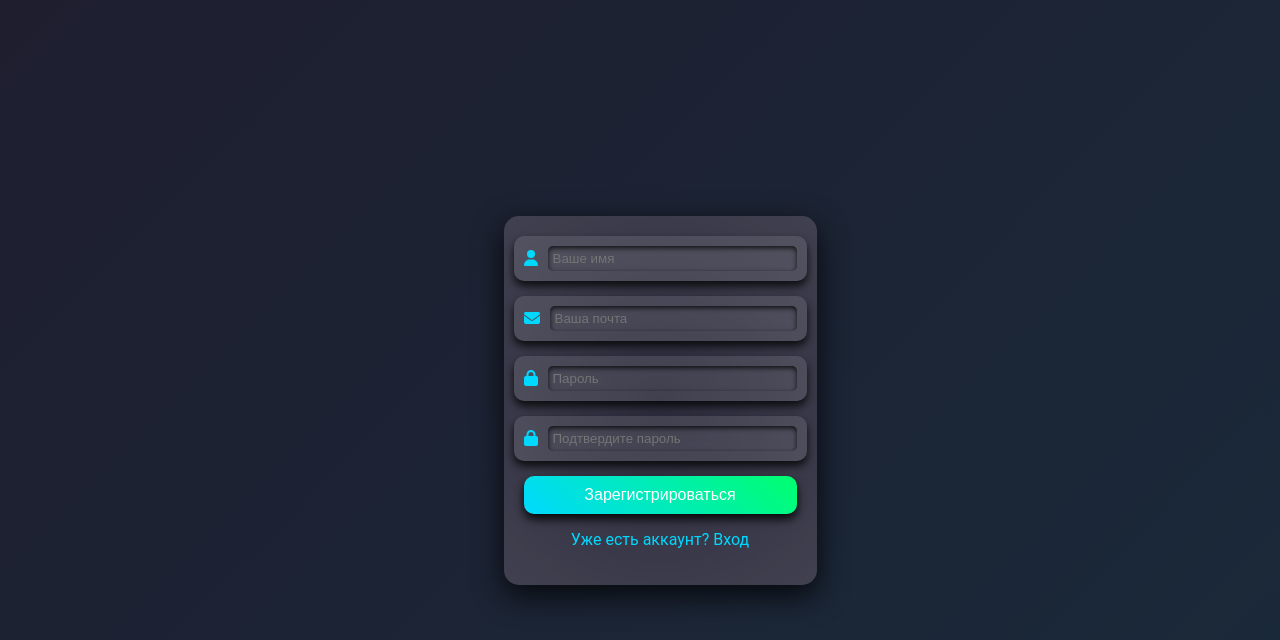
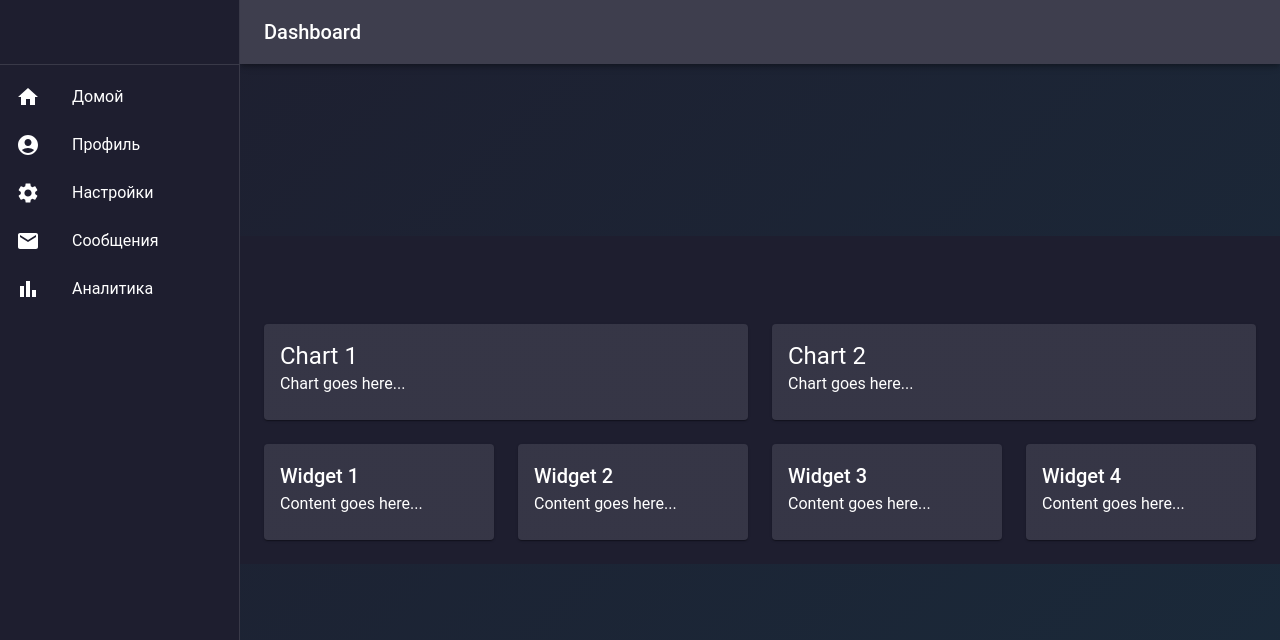
Before and after one commit to lopatuxin/programmator-front, a React (Create React App) app: page /dashboard in a window 1280 px wide. Shown: the top 640 px of the page. Built offline with nearby package versions, Linux system fonts and the light colour scheme; a small style sheet from the web is missing.

Commit message:
Создал дашборд

```diff
--- a/package.json
+++ b/package.json
@@ -3,10 +3,15 @@
   "version": "0.1.0",
   "private": true,
   "dependencies": {
+    "@emotion/react": "^11.11.4",
+    "@emotion/styled": "^11.11.5",
+    "@fortawesome/fontawesome-free": "^6.5.2",
     "@fortawesome/fontawesome-svg-core": "^6.5.2",
     "@fortawesome/free-brands-svg-icons": "^6.5.2",
     "@fortawesome/free-solid-svg-icons": "^6.5.2",
     "@fortawesome/react-fontawesome": "^0.2.2",
+    "@mui/icons-material": "^5.15.20",
+    "@mui/material": "^5.15.20",
     "@testing-library/jest-dom": "^5.17.0",
     "@testing-library/react": "^13.4.0",
     "@testing-library/user-event": "^13.5.0",
--- a/src/App.js
+++ b/src/App.js
@@ -1,25 +1,42 @@
 import React from 'react';
-import {library} from '@fortawesome/fontawesome-svg-core';
-import {fab} from '@fortawesome/free-brands-svg-icons';
-import {faCogs, faEnvelope, faLock, faUser} from '@fortawesome/free-solid-svg-icons';
-import './App.css';
-import RegistrationForm from "./components/RegistrationForm";
-import {BrowserRouter, Route, Routes} from "react-router-dom";
-import LoginForm from "./components/LoginForm";
+import { BrowserRouter as Router, Route, Routes } from 'react-router-dom';
+import Dashboard from './components/Dashboard';
+import RegistrationForm from './components/RegistrationForm';
+import LoginForm from './components/LoginForm';
+import { createTheme, ThemeProvider } from '@mui/material/styles';
 
-library.add(fab, faUser, faEnvelope, faLock, faCogs);
+const theme = createTheme({
+    palette: {
+        mode: 'dark',
+        primary: {
+            main: '#00d9ff',
+        },
+        secondary: {
+            main: '#00ff6e',
+        },
+        background: {
+            default: '#1e1e2f',
+            paper: '#2b2b3c',
+        },
+    },
+    typography: {
+        fontFamily: 'Roboto, sans-serif',
+    },
+});
 
 function App() {
+    console.log("App component rendered"); // Отладочное сообщение
     return (
-        <BrowserRouter>
-            <div className="App">
+        <ThemeProvider theme={theme}>
+            <Router>
                 <Routes>
                     <Route path="/register" element={<RegistrationForm />} />
                     <Route path="/login" element={<LoginForm />} />
+                    <Route path="/dashboard" element={<Dashboard />} />
                     <Route path="*" element={<RegistrationForm />} />
                 </Routes>
-            </div>
-        </BrowserRouter>
+            </Router>
+        </ThemeProvider>
     );
 }
 
--- /dev/null
+++ b/src/components/Dashboard.jsx
@@ -0,0 +1,109 @@
+import React from 'react';
+import { Box, CssBaseline, Drawer, AppBar, Toolbar, List, Typography, Divider, ListItem, ListItemIcon, ListItemText, Grid, Card, CardContent } from '@mui/material';
+import { Home, AccountCircle, Settings, Mail, BarChart } from '@mui/icons-material';
+
+const drawerWidth = 240;
+
+const Dashboard = () => {
+    return (
+        <Box sx={{ display: 'flex' }}>
+            <CssBaseline />
+            <AppBar position="fixed" sx={{ width: `calc(100% - ${drawerWidth}px)`, ml: `${drawerWidth}px`, bgcolor: 'background.paper', color: 'text.primary' }}>
+                <Toolbar>
+                    <Typography variant="h6" noWrap component="div">
+                        Dashboard
+                    </Typography>
+                </Toolbar>
+            </AppBar>
+            <Drawer
+                sx={{
+                    width: drawerWidth,
+                    flexShrink: 0,
+                    '& .MuiDrawer-paper': {
+                        width: drawerWidth,
+                        boxSizing: 'border-box',
+                        bgcolor: 'background.default',
+                        color: 'text.primary'
+                    },
+                }}
+                variant="permanent"
+                anchor="left"
+            >
+                <Toolbar />
+                <Divider />
+                <List>
+                    {['Домой', 'Профиль', 'Настройки', 'Сообщения', 'Аналитика'].map((text, index) => (
+                        <ListItem button key={text}>
+                            <ListItemIcon>
+                                {index === 0 ? <Home /> :
+                                    index === 1 ? <AccountCircle /> :
+                                        index === 2 ? <Settings /> :
+                                            index === 3 ? <Mail /> :
+                                                <BarChart />}
+                            </ListItemIcon>
+                            <ListItemText primary={text} />
+                        </ListItem>
+                    ))}
+                </List>
+            </Drawer>
+            <Box
+                component="main"
+                sx={{ flexGrow: 1, bgcolor: 'background.default', p: 3 }}
+            >
+                <Toolbar />
+                <Grid container spacing={3}>
+                    <Grid item xs={12} md={6}>
+                        <Card>
+                            <CardContent>
+                                <Typography variant="h5">Chart 1</Typography>
+                                <Typography>Chart goes here...</Typography>
+                            </CardContent>
+                        </Card>
+                    </Grid>
+                    <Grid item xs={12} md={6}>
+                        <Card>
+                            <CardContent>
+                                <Typography variant="h5">Chart 2</Typography>
+                                <Typography>Chart goes here...</Typography>
+                            </CardContent>
+                        </Card>
+                    </Grid>
+                    <Grid item xs={12} md={3}>
+                        <Card>
+                            <CardContent>
+                                <Typography variant="h6">Widget 1</Typography>
+                                <Typography>Content goes here...</Typography>
+                            </CardContent>
+                        </Card>
+                    </Grid>
+                    <Grid item xs={12} md={3}>
+                        <Card>
+                            <CardContent>
+                                <Typography variant="h6">Widget 2</Typography>
+                                <Typography>Content goes here...</Typography>
+                            </CardContent>
+                        </Card>
+                    </Grid>
+                    <Grid item xs={12} md={3}>
+                        <Card>
+                            <CardContent>
+                                <Typography variant="h6">Widget 3</Typography>
+                                <Typography>Content goes here...</Typography>
+                            </CardContent>
+                        </Card>
+                    </Grid>
+                    <Grid item xs={12} md={3}>
+                        <Card>
+                            <CardContent>
+                                <Typography variant="h6">Widget 4</Typography>
+                                <Typography>Content goes here...</Typography>
+                            </CardContent>
+                        </Card>
+                    </Grid>
+                </Grid>
+            </Box>
+        </Box>
+    );
+};
+
+export default Dashboard;
--- a/src/components/LoginForm.jsx
+++ b/src/components/LoginForm.jsx
@@ -2,10 +2,11 @@ import React from 'react';
 import {useForm, Controller} from 'react-hook-form';
 import {FontAwesomeIcon} from '@fortawesome/react-fontawesome';
 import './LoginForm.css';
-import {Link} from "react-router-dom";
+import {Link, useNavigate} from "react-router-dom";
 
 const LoginForm = () => {
     const {control, handleSubmit} = useForm();
+    const navigate = useNavigate();
 
     const onSubmit = async (data) => {
         try {
@@ -24,6 +25,7 @@ const LoginForm = () => {
             const responseData = await response.json();
             console.log('Success:', responseData);
             alert(responseData); // Вывод сообщения на экран
+            navigate('/dashboard');
         } catch (error) {
             console.error('Error:', error);
             alert('Login failed: ' + error.message); // Вывод сообщения об ошибке
--- a/src/components/RegistrationForm.jsx
+++ b/src/components/RegistrationForm.jsx
@@ -2,10 +2,11 @@ import React from 'react';
 import {useForm, Controller} from 'react-hook-form';
 import {FontAwesomeIcon} from '@fortawesome/react-fontawesome';
 import './RegistrationForm.css';
-import {Link} from "react-router-dom";
+import {Link, useNavigate} from "react-router-dom";
 
 const RegistrationForm = () => {
     const {control, handleSubmit} = useForm();
+    const navigate = useNavigate();
 
     const onSubmit = async (data) => {
         try {
@@ -24,6 +25,7 @@ const RegistrationForm = () => {
             const responseData = await response.json();
             console.log('Success:', responseData);
             alert(responseData); // Вывод сообщения на экран
+            navigate('/dashboard');
         } catch (error) {
             console.error('Error:', error);
             alert('Registration failed: ' + error.message); // Вывод сообщения об ошибке
--- a/src/index.js
+++ b/src/index.js
@@ -3,6 +3,7 @@ import ReactDOM from 'react-dom/client';
 import './index.css';
 import App from './App';
 import reportWebVitals from './reportWebVitals';
+import '@fortawesome/fontawesome-free/css/all.min.css';
 
 const root = ReactDOM.createRoot(document.getElementById('root'));
 root.render(
```
Also changed, not shown: 1 other file (tests, documents, lock files or other folders).
